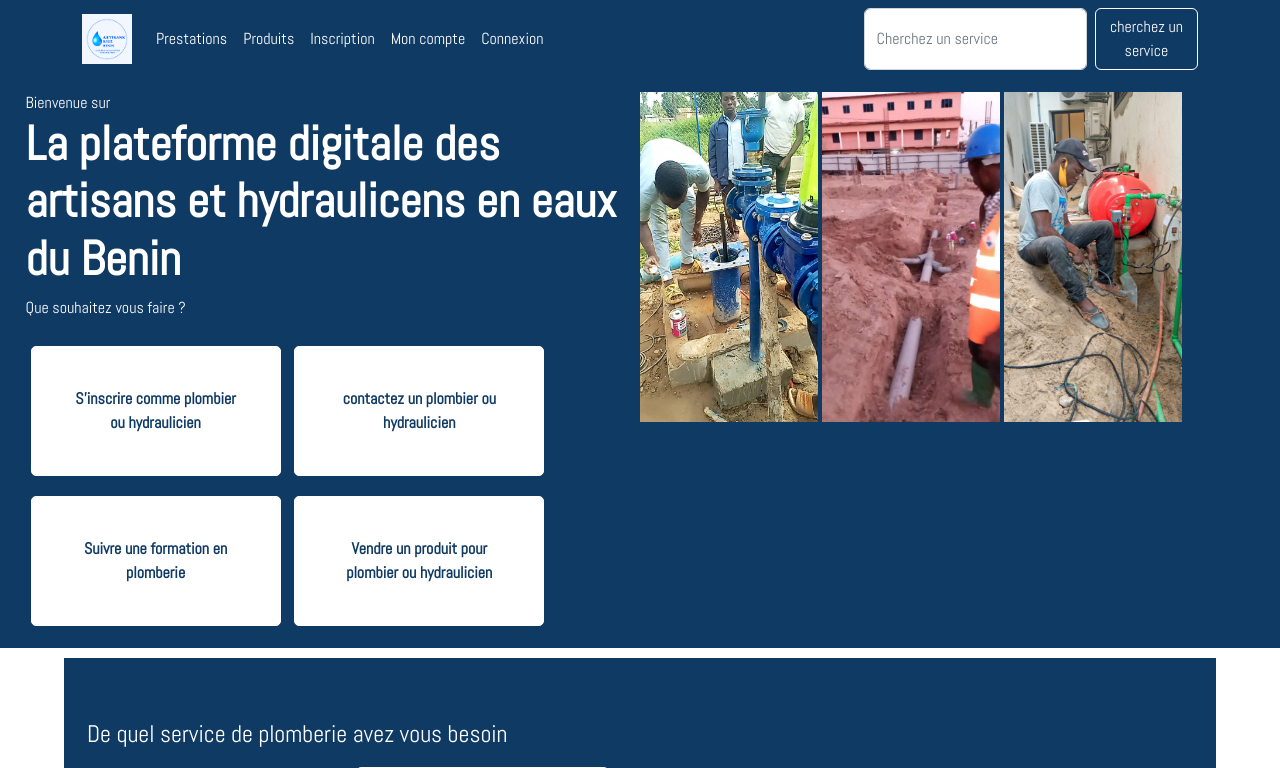
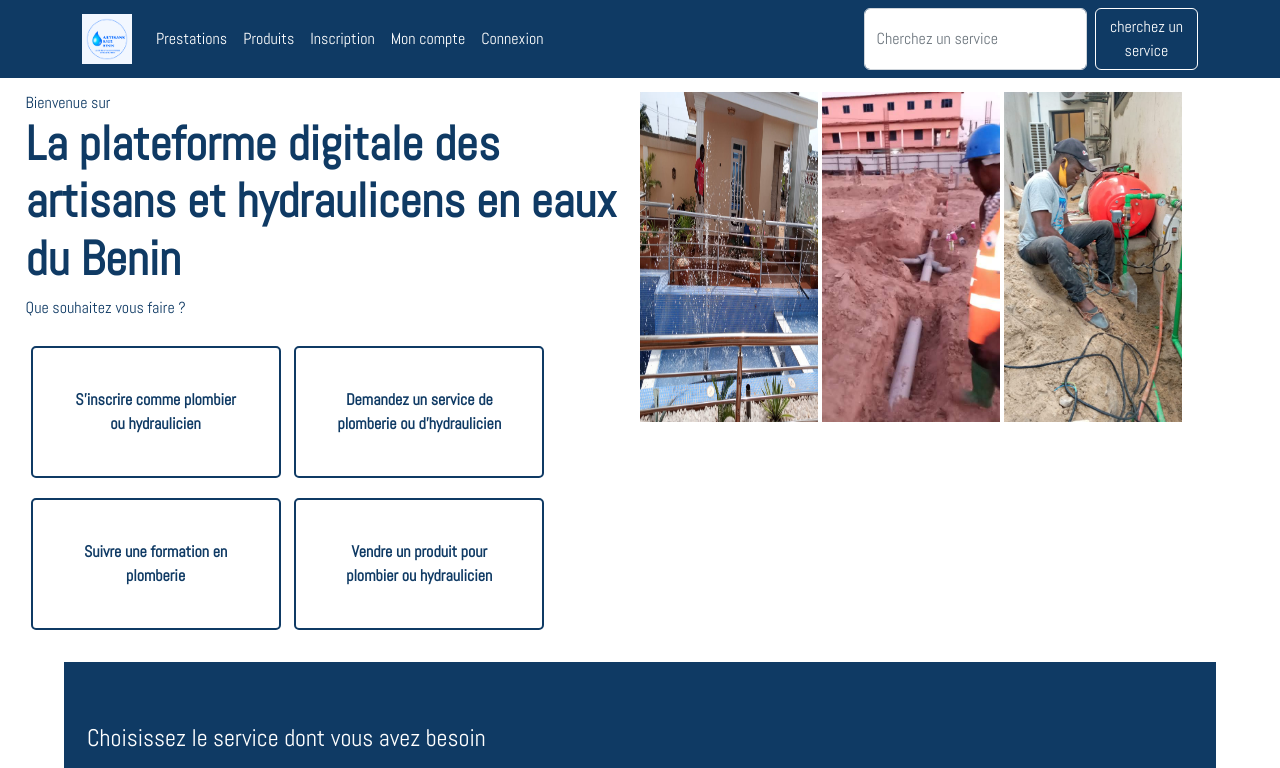
Before and after one commit to maxxender/artisans-eaux-benin, a PHP site: page / in a window 1280 px wide. Shown: the top 768 px of the page. Run offline with PHP 8.4, Linux system fonts and the light colour scheme; data that the repository does not hold is empty.

Commit message:
maj style.css index.php index.css

```diff
--- a/index.css
+++ b/index.css
@@ -3,9 +3,9 @@
     margin: 0 0;
     padding: 1% 2%;
     display: flex;
-    color: #ffffff;
+    color: #0F3A64;
     background-image: url("./images/WhatsApp\ Image\ 2023-05-08\ at\ 22.21.36.jpeg");
-    background: #0F3A64;
+    background: #fff;
     background-repeat: no-repeat;
 
 }
@@ -81,16 +81,16 @@ h1{
 }
 .lien{
     background-color: #fff;
-    border: 1px solid #fff;
+    border: 2px solid #0F3A64;
     color: #0F3A64;
     font-weight: 600;
     text-decoration: none;
     cursor: pointer;
     border-radius: 5px;
-    -webkit-border-radius:;
-    -moz-border-radius:;
-    -ms-border-radius:;
-    -o-border-radius:;
+    -webkit-border-radius: 5px;
+    -moz-border-radius: 5px;
+    -ms-border-radius: 5px;
+    -o-border-radius: 5px;
     width: 250px;
     margin: 10px 5px;
     display: inline-block;
@@ -287,10 +287,17 @@ body{
     }
 }
 .formation-prev{
+    display: inline-block;
+    width: 90%;
+    margin: 50px 5%;
+    background-color: #0F3A64;
+    color: #fff;
+}
+.formation-prev-container{
+    border: 0px solid red;
     display: flex;
     width: 90%;
     margin: 50px 5%;
-    background-color: #193d83;
     color: #fff;
     padding: 15px 2%;
 }
@@ -340,6 +347,9 @@ body{
 }
 .partenaires-prev{
     padding: 2%;
+    border: 0px solid red;
+    width: 90%;
+    margin: 0 5%;
 }
 @media all and (max-width:768px) {
     .partenaires-prev{
--- a/index.php
+++ b/index.php
@@ -35,61 +35,61 @@
             </p>
             <div class="liens">
               <a href="./inscription.php" class="lien">S'inscrire comme plombier ou hydraulicien</a>
-              <a href="./artisans.php" class="lien">contactez un plombier ou hydraulicien</a>
-              <a href="" class="lien">Suivre une formation en plomberie</a>
+              <a href="./#services" class="lien">Demandez un service de plomberie ou d'hydraulicien</a>
+              <a href="./#formations" class="lien">Suivre une formation en plomberie</a>
               <a href="" class="lien">Vendre un produit pour plombier ou hydraulicien</a>
             </div>
         </div>
         <div class="president-part">
-          <img src="./images/WhatsApp Image 2023-05-08 at 22.21.18.jpeg" alt="">
+          <img src="./images/piscine.jpeg" alt="">
           <img src="./images/WhatsApp Image 2023-05-09 at 09.25.15.jpeg" alt="">
           <img src="./images/WhatsApp Image 2023-05-09 at 09.24.56.jpeg" alt="">
         </div>
     </div>
 
-    <div class="services-prev">
-      <h3 class="services-title">De quel service de plomberie avez vous besoin</h3>
+    <div class="services-prev" id="services">
+      <h3 class="services-title">Choisissez le service dont vous avez besoin</h3>
         <div class="services">
-          <div class="service">
-            <img src="./images/WhatsApp Image 2023-05-08 at 22.21.18.jpeg" alt="" class="image">
+          <a class="service" href="">
+            <img src="./images/citerne enterré.jpeg" alt="" class="image">
+            <h5 class="service-title">Réalisation de citerne entérré</h5>
+          </a>
+          <a class="service" href="">
+            <img src="./images/systeme filtration (2).jpeg" alt="" class="image">
+            <h5 class="service-title">Installation de système de filtration d'eau</h5>
+          </a>
+          <A class="service" href="">
+            <img src="./images/forage avec pompe.jpeg" alt="" class="image">
             <h5 class="service-title">Réalisation de forage</h5>
-          </div>
-          <div class="service">
-            <img src="./images/WhatsApp Image 2023-05-08 at 22.21.18.jpeg" alt="" class="image">
-            <h5 class="service-title">Installation de système de filtration d'eau
-</h5>
-          </div>
-          <div class="service">
-            <img src="./images/WhatsApp Image 2023-05-08 at 22.21.36.jpeg" alt="" class="image">
-            <h5 class="service-title">Réalisation de forage</h5>
-          </div>
-          <div class="service">
-            <img src="./images/WhatsApp Image 2023-05-08 at 22.21.36.jpeg" alt="" class="image">
-            <h5 class="service-title">Réalisation de forage</h5>
-          </div>
-          <div class="service">
-            <img src="./images/WhatsApp Image 2023-05-08 at 22.21.36.jpeg" alt="" class="image">
+          </a>
+          <a class="service" href="">
+            <img src="./images/beignoir salle de bain.jpeg" alt="" class="image">
+            <h5 class="service-title">Pose et installation de beignoir</h5>
+          </a>
+          <a class="service" href="">
+            <img src="./images/lavabo, douche toilette.jpeg" alt="" class="image">
             <h5 class="service-title">Installation de toilettes, lavabos et douches
-</h5>
-          </div>
-          <div class="service">
+          </h5>
+          </a>
+          <a class="service" href="">
             <img src="./images/WhatsApp Image 2023-05-09 at 09.24.57 (2).jpeg" alt="" class="image">
             <h5 class="service-title">Installation et réparation de système de chauffage</h5>
-          </div>
-          <div class="service">
-            <img src="./images/WhatsApp Image 2023-05-09 at 09.24.57 (2).jpeg" alt="" class="image">
+          </a>
+          <a class="service" href="">
+            <img src="./images/piscine.jpeg" alt="" class="image">
             <h5 class="service-title">Réalisation de piscine</h5>
-          </div>
-          <div class="service">
-            <img src="./images/WhatsApp Image 2023-05-09 at 09.24.57 (2).jpeg" alt="" class="image">
-            <h5 class="service-title">Réalisation de forage</h5>
-          </div>
+          </a>
+          <a class="service" href="">
+            <img src="./images/irrigation.jpeg" alt="" class="image">
+            <h5 class="service-title">Réalisation de système d'irrigation</h5>
+          </a>
         </div>
       </div>
 
+    <div class="formation-prev">
     <h3 class="titre-formation" id="formations">Les artisans des métires de l'eau du Benin donnent des formations certifiantes</h3>
-    <div class="formation-prev">
-      <div class="formation-part formation-part-left">
+    <div class="formation-prev-container">
+    <div class="formation-part formation-part-left">
         <h3>Des formations avec 70% de pratique et 30% de théorie</h3>
         <p>
           Les artisans des métires de l'eau du benin vous offrent des formations avec diplome reconnu par l'état<br/>
@@ -103,8 +103,8 @@
         <div class="slider">
             <div class="slides">
               <div class="slide"><img src="images/services.jpg" alt=""></div>
-              <div class="slide"><img src="images/WhatsApp Image 2023-05-09 at 09.25.18.jpeg" alt=""></div>
-              <div class="slide"><img src="images/WhatsApp Image 2023-05-08 at 22.21.36.jpeg" alt=""></div>
+              <div class="slide"><img src="images/piscine.jpeg" alt=""></div>
+              <div class="slide"><img src="images/citerne enterré.jpeg" alt=""></div>
               <div class="slide"><img src="images/services.jpg" alt=""></div>
             </div>
         </div>
@@ -128,6 +128,7 @@
         </form>
       </div>
     </div>
+    </div>
 
     <div class="partenaires-prev">
       <h3 class="title-partenaire">Vendez vos équipements sanitaires sur notre plateforme</h3>
@@ -143,9 +144,9 @@
               </p>
             </div>
             <div class="partenaires-prev-important-part">
-              <img src="./images/WhatsApp Image 2023-05-08 at 22.21.18.jpeg" alt="">
-              <img src="./images/WhatsApp Image 2023-05-09 at 09.24.56.jpeg" alt="">
-              <img src="./images/WhatsApp Image 2023-05-08 at 22.21.31.jpeg" alt="">
+              <img src="./images/beignoir salle de bain.jpeg" alt="">
+              <img src="./images/systeme filtration (2).jpeg" alt="">
+              <img src="./images/citerne enterré.jpeg" alt="">
             </div>
           </div>
           <form action="contact-partenaire.php" method="post" id="form-contact-partenaire">
--- a/style.css
+++ b/style.css
@@ -55,7 +55,7 @@ li a{
 footer{
     margin: 100px 0 0 0;
     display: flex;
-    background-color: #193d83;
+    background-color: #0F3A64;
     color: #ffffff;
 }
 @media all and (max-width:768px) {
@@ -80,3 +80,6 @@ footer{
     color: #fff;
     border: 1px solid #fff;
 }
+a{
+    text-decoration: none;
+}
```
